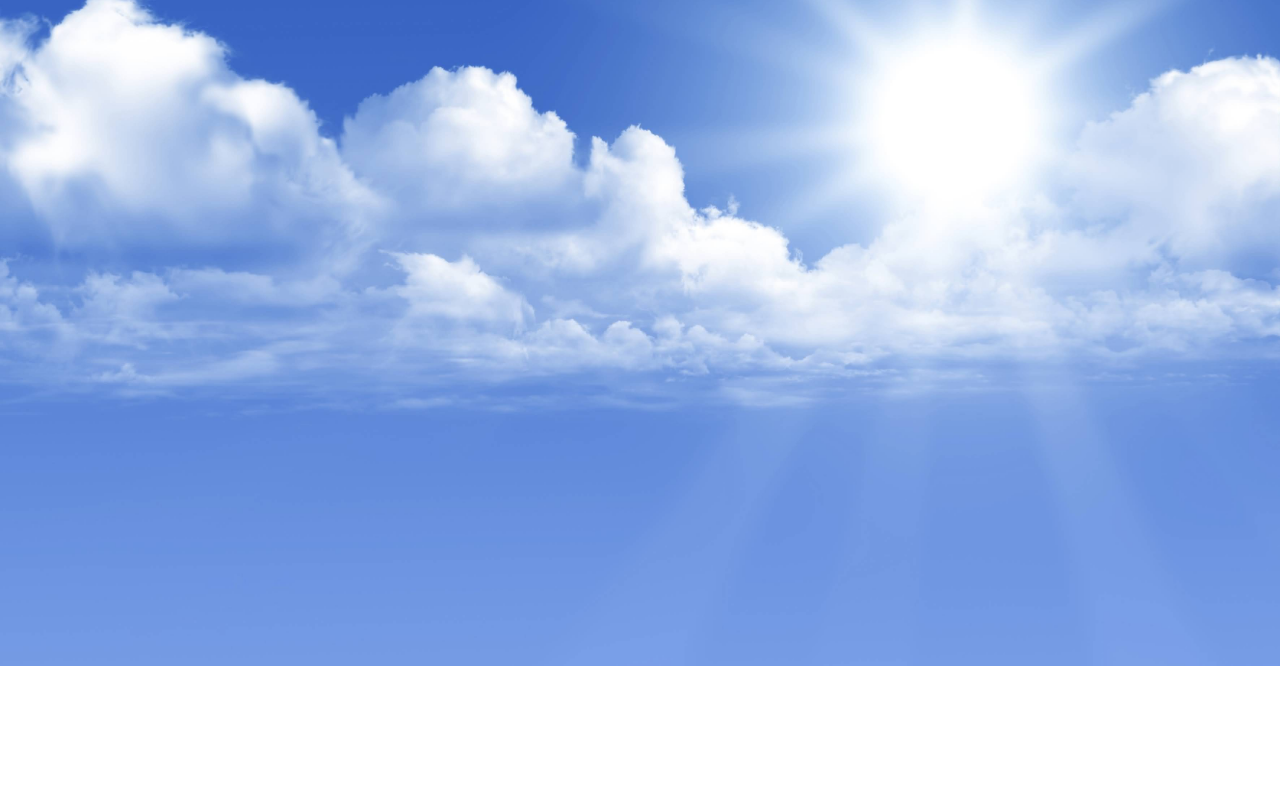
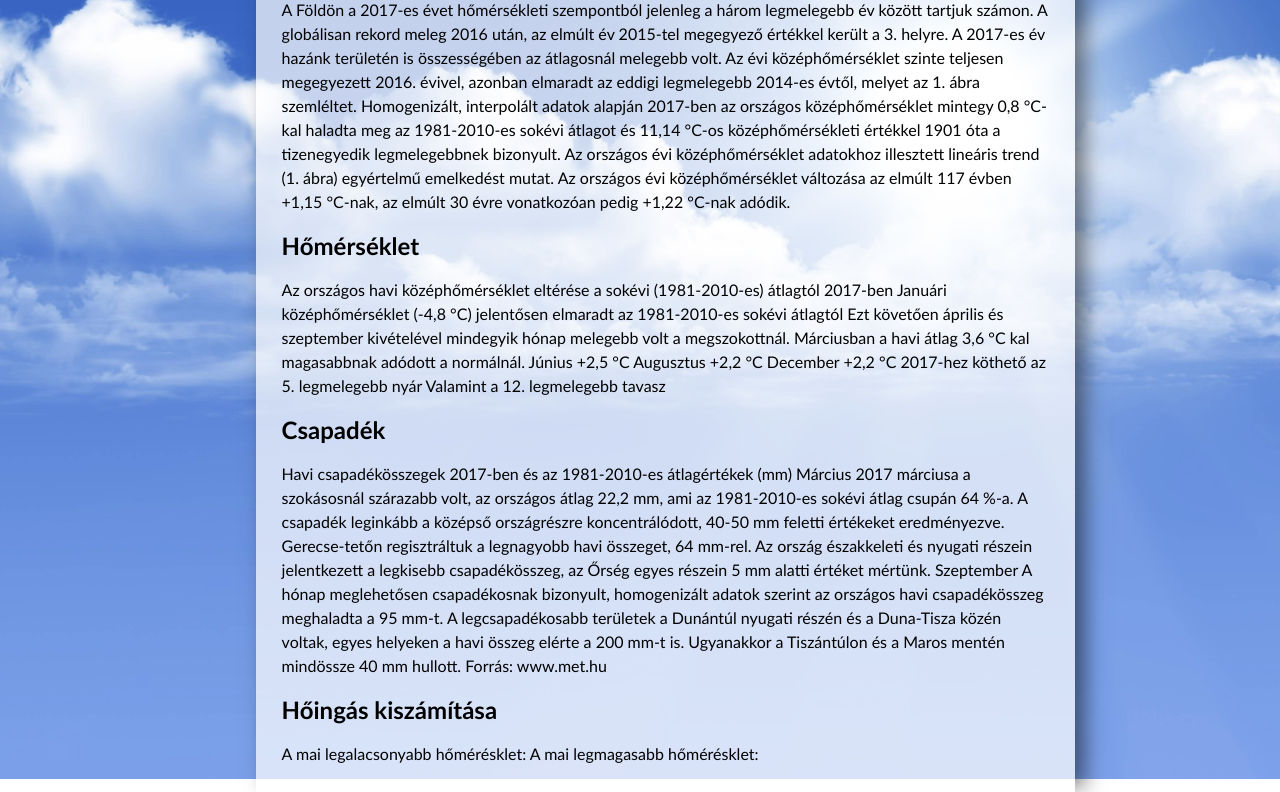
Before and after one commit to sDavid2007/idojaras_git_dolgozat_Saj-tN-v, a plain HTML site: page index.html in a window 1280 px wide. Shown: the part 134-926 px from the top of the page. Before the commit the page ends 800 px from the top, so only its background shows below. Drawn offline with Linux system fonts and the light colour scheme.

Commit message:
8. bekezdések

```diff
--- a/index.html
+++ b/index.html
@@ -9,7 +9,40 @@
 </head>
 <body>
     <div id="keret">
+        <h1>2017. időjárása</h1>
 
+A Földön a 2017-es évet hőmérsékleti szempontból jelenleg a három legmelegebb év között tartjuk számon. A globálisan rekord meleg 2016 után, az elmúlt év 2015-tel megegyező értékkel került a 3. helyre. A 2017-es év hazánk területén is összességében az átlagosnál melegebb volt.
+
+Az évi középhőmérséklet szinte teljesen megegyezett 2016. évivel, azonban elmaradt az eddigi legmelegebb 2014-es évtől, melyet az 1. ábra szemléltet. Homogenizált, interpolált adatok alapján 2017-ben az országos középhőmérséklet mintegy 0,8 °C-kal haladta meg az 1981-2010-es sokévi átlagot és 11,14 °C-os középhőmérsékleti értékkel 1901 óta a tizenegyedik legmelegebbnek bizonyult. Az országos évi középhőmérséklet adatokhoz illesztett lineáris trend (1. ábra) egyértelmű emelkedést mutat. Az országos évi középhőmérséklet változása az elmúlt 117 évben +1,15 °C-nak, az elmúlt 30 évre vonatkozóan pedig +1,22 °C-nak adódik.
+
+<h2>Hőmérséklet</h2>
+
+Az országos havi középhőmérséklet eltérése a sokévi (1981-2010-es) átlagtól 2017-ben
+
+Januári középhőmérséklet (-4,8 °C) jelentősen elmaradt az 1981-2010-es sokévi átlagtól
+Ezt követően április és szeptember kivételével mindegyik hónap melegebb volt a megszokottnál.
+Márciusban a havi átlag 3,6 °C kal magasabbnak adódott a normálnál.
+Június +2,5 °C
+Augusztus +2,2 °C
+December +2,2 °C
+2017-hez köthető az 5. legmelegebb nyár
+Valamint a 12. legmelegebb tavasz
+
+<h2>Csapadék</h2>
+
+Havi csapadékösszegek 2017-ben és az 1981-2010-es átlagértékek (mm)
+
+Március
+2017 márciusa a szokásosnál szárazabb volt, az országos átlag 22,2 mm, ami az 1981-2010-es sokévi átlag csupán 64 %-a. A csapadék leginkább a középső országrészre koncentrálódott, 40-50 mm feletti értékeket eredményezve. Gerecse-tetőn regisztráltuk a legnagyobb havi összeget, 64 mm-rel. Az ország északkeleti és nyugati részein jelentkezett a legkisebb csapadékösszeg, az Őrség egyes részein 5 mm alatti értéket mértünk.
+Szeptember
+A hónap meglehetősen csapadékosnak bizonyult, homogenizált adatok szerint az országos havi csapadékösszeg meghaladta a 95 mm-t. A legcsapadékosabb területek a Dunántúl nyugati részén és a Duna-Tisza közén voltak, egyes helyeken a havi összeg elérte a 200 mm-t is. Ugyanakkor a Tiszántúlon és a Maros mentén mindössze 40 mm hullott.
+Forrás: www.met.hu
+
+<h2>Hőingás kiszámítása</h2>
+A mai legalacsonyabb hőmérésklet:
+A mai legmagasabb hőmérésklet:
+
+<https://met.hu/eghajlat/magyarorszag_eghajlata/eghajlati_visszatekinto/elmult_evek_idojarasa/>
     </div>
 </body>
 </html>
```
